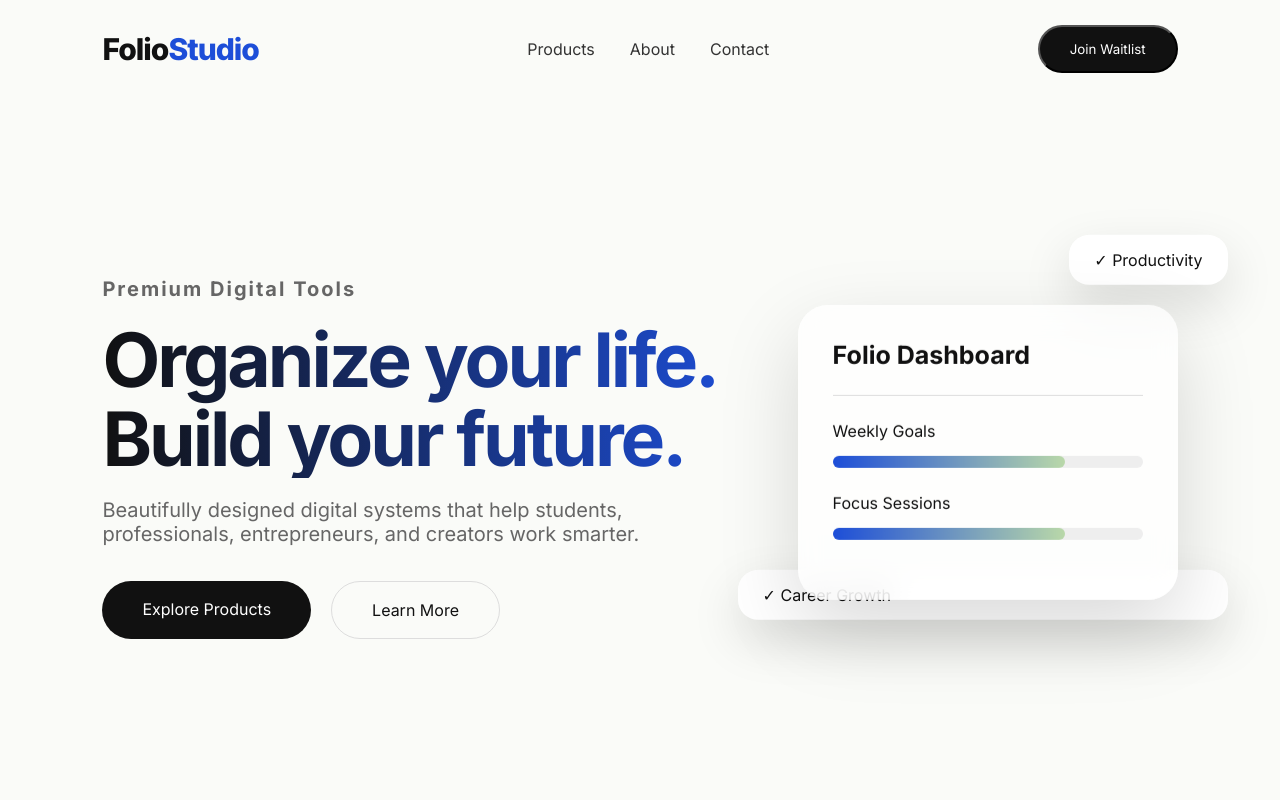
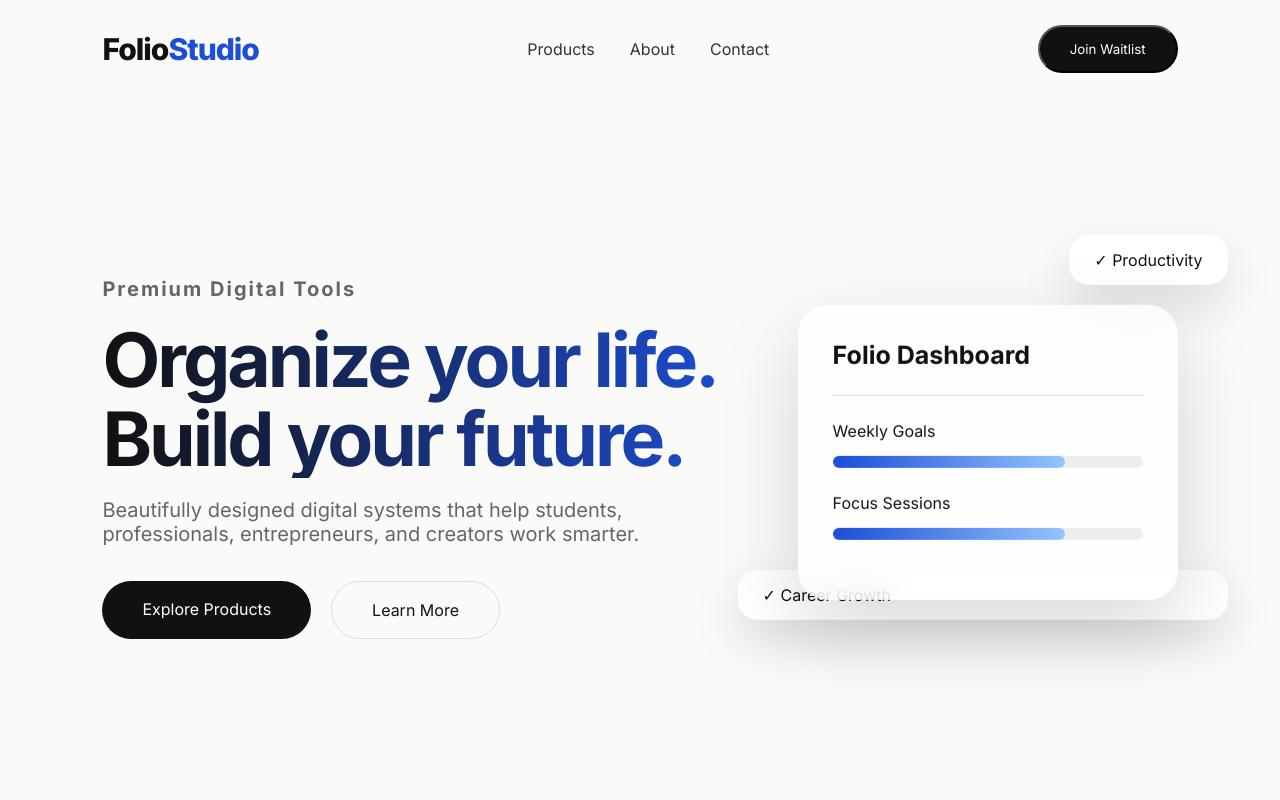
Before and after one commit to mirestpraise-droid/folio-studio, a plain HTML site: page index.html in a window 1280 px wide. Shown: the top 800 px of the page. Drawn offline with Linux system fonts and the light colour scheme.

```diff
--- a/style.css
+++ b/style.css
@@ -257,7 +257,7 @@
 background:linear-gradient(
 90deg,
 #1D4ED8,
-#b9d8a9
+#93C5FD
 );
 
 border-radius:30px;
```
